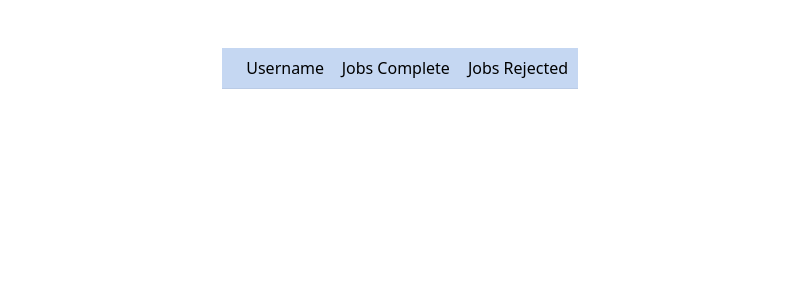
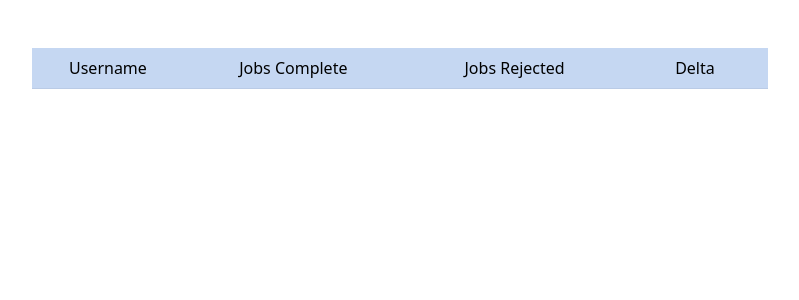
Before and after one commit to dlystyr/keyServer, a Flask app: page / in a window 1280 px wide. Shown: the top 300 px of the page, without its empty margins (240-1039 px from the left). Run offline with Flask 2, Linux system fonts and the light colour scheme; data that the repository does not hold is empty.

Commit message:
Display Delta of Jobs in View

```diff
--- a/templates/index.html
+++ b/templates/index.html
@@ -16,13 +16,14 @@
         <div class="col">
           <br/>
         </div>
-        <div class="col">
+        <div class="col-lg-8">
         <br/><br/>
           <table class="table table-primary table-striped">
             <th>
               <td>Username</td>
               <td>Jobs Complete</td>
               <td>Jobs Rejected</td>
+              <td>Delta</td>
             </th>
             {%for i in range(0, len)%}
                 <tr>
@@ -30,6 +31,7 @@
                     <td>{{ data[i][1] }}</td>
                     <td>{{ data[i][2] }}</td>
                     <td>{{ data[i][3] }}</td>
+                    <td>{{ data[i][2] - data[i][3] }}</td>
                 </tr>
             {%endfor%}
           </table>
```
